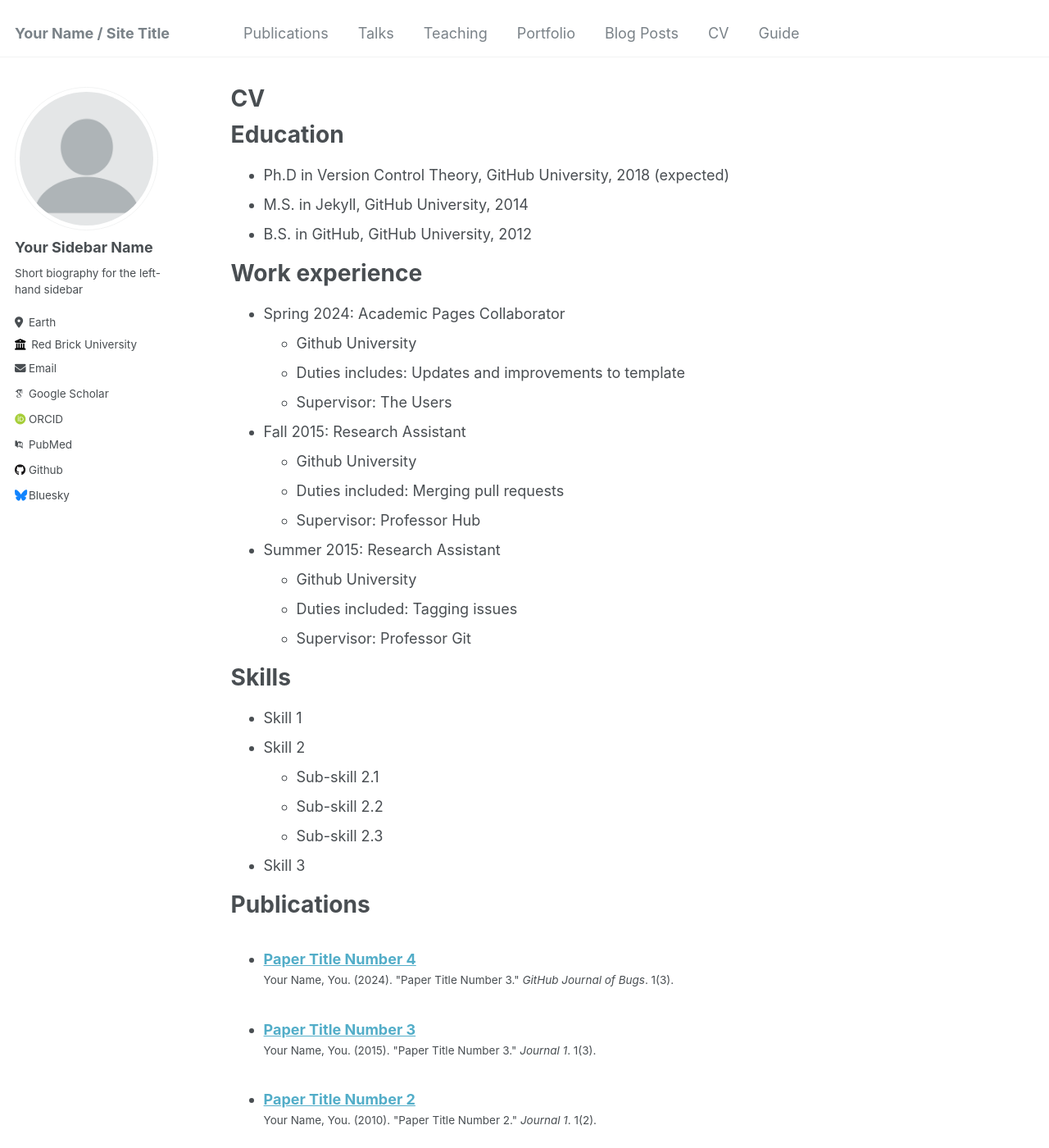
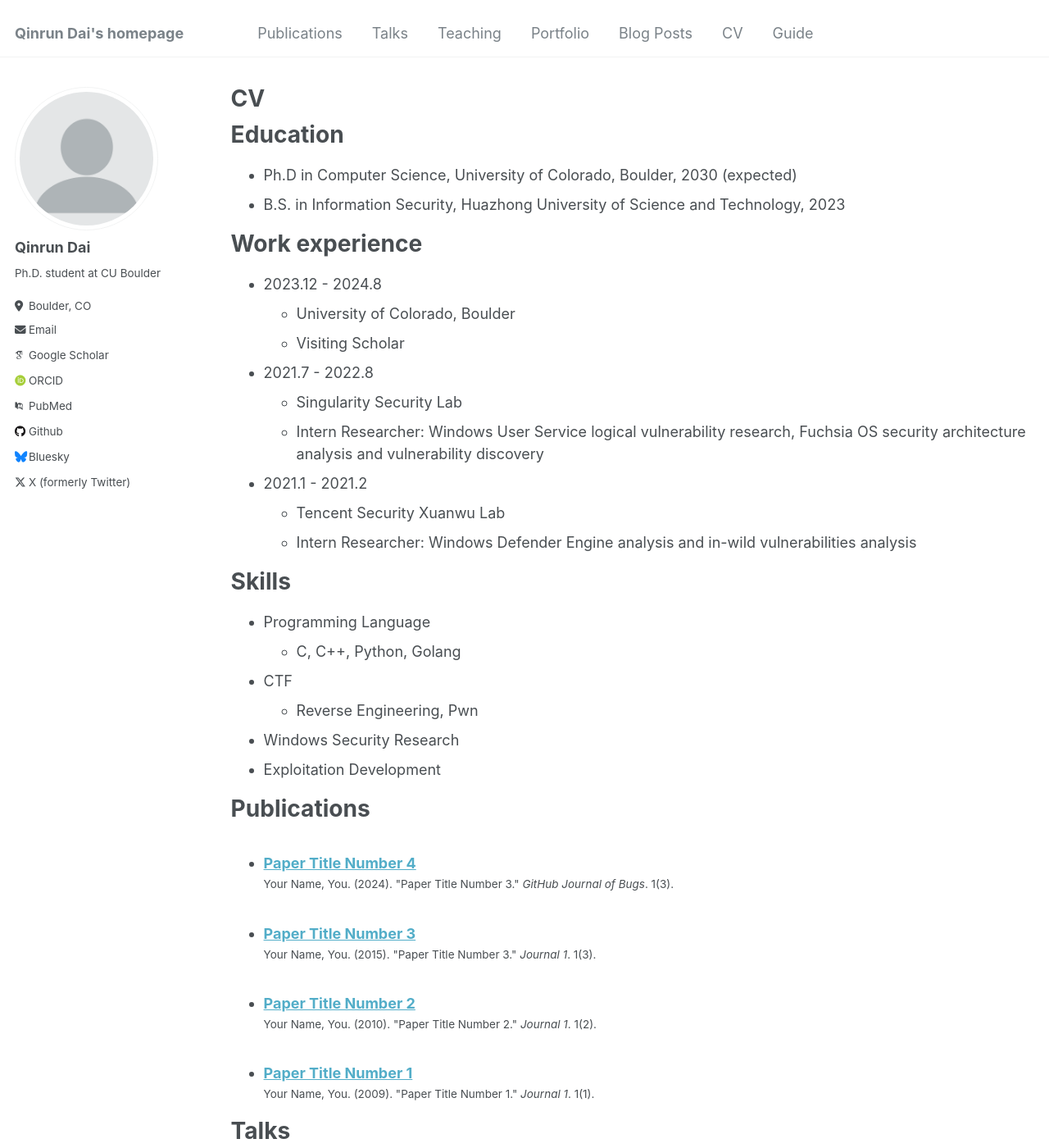
Before and after one commit to second5t/second5t.github.io, a Jekyll site: the page built from _pages/cv.md, in a window 1280 px wide and 1400 px high. Shown: the whole window at 82% size. Built offline with Jekyll 4.4.1, drawn with Linux system fonts in a browser that asks for light colours; some web fonts are replaced; some of the changed text lies outside the part shown.

Commit message:
primary commit

```diff
--- a/_config.yml
+++ b/_config.yml
@@ -8,13 +8,13 @@
 
 # Basic Site Settings
 locale                   : "en-US"
-title                    : "Your Name / Site Title"
+title                    : "Qinrun Dai's homepage"
 title_separator          : "-"
-name                     : &name "Your Name"
-description              : &description "personal description"
-url                      : https://academicpages.github.io # the base hostname & protocol for your site e.g. "https://mmistakes.github.io"
+name                     : &name "Qinrun Dai"
+description              : &description "Ph.D. student at CU Boulder"
+url                      : https://m-ouse.github.io # the base hostname & protocol for your site e.g. "https://mmistakes.github.io"
 baseurl                  : "" # the subpath of your site, e.g. "/blog"
-repository               : "academicpages/academicpages.github.io"
+repository               : "m-ouse/m-ouse.github.io"
 
 # Site Author - The following control what appear as part of the author content on the side bar.
 #               If a field is blank the icon and link will not appear, otherwise it will be shown.
@@ -22,13 +22,12 @@ repository               : "academicpages/academicpages.github.io"
 author:
   # Biographic information
   avatar           : "profile.png"
-  name             : "Your Sidebar Name"
+  name             : "Qinrun Dai"
   pronouns         : # example: "she/her"
-  bio              : "Short biography for the left-hand sidebar"
-  location         : "Earth"
-  employer         : "Red Brick University"
+  bio              : "Ph.D. student at CU Boulder"
+  location         : "Boulder, CO"
   uri              : # URL
-  email            : "none@example.org"
+  email            : "jupmouse@gmail.com"
 
   # Academic websites
   arxiv            : # URL - Update with the correct link to your profile
@@ -65,7 +64,7 @@ author:
   steam            : # Username
   telegram         : # URL
   tumblr           : # Username
-  twitter          : # Username for X / Twitter
+  twitter          : 2st___
   vine             : # Username
   weibo            : # Username
   wikipedia        : # Username
--- a/_pages/cv.md
+++ b/_pages/cv.md
@@ -11,35 +11,31 @@ redirect_from:
 
 Education
 ======
-* Ph.D in Version Control Theory, GitHub University, 2018 (expected)
-* M.S. in Jekyll, GitHub University, 2014
-* B.S. in GitHub, GitHub University, 2012
+* Ph.D in Computer Science, University of Colorado, Boulder, 2030 (expected)
+* B.S. in Information Security, Huazhong University of Science and Technology, 2023
 
 Work experience
 ======
-* Spring 2024: Academic Pages Collaborator
-  * Github University
-  * Duties includes: Updates and improvements to template
-  * Supervisor: The Users
+* 2023.12 - 2024.8
+  * University of Colorado, Boulder
+  * Visiting Scholar
 
-* Fall 2015: Research Assistant
-  * Github University
-  * Duties included: Merging pull requests
-  * Supervisor: Professor Hub
+* 2021.7 - 2022.8
+  * Singularity Security Lab
+  * Intern Researcher: Windows User Service logical vulnerability research, Fuchsia OS security architecture analysis and vulnerability discovery
 
-* Summer 2015: Research Assistant
-  * Github University
-  * Duties included: Tagging issues
-  * Supervisor: Professor Git
+* 2021.1 - 2021.2
+  * Tencent Security Xuanwu Lab
+  * Intern Researcher: Windows Defender Engine analysis and in-wild vulnerabilities analysis
 
 Skills
 ======
-* Skill 1
-* Skill 2
-  * Sub-skill 2.1
-  * Sub-skill 2.2
-  * Sub-skill 2.3
-* Skill 3
+* Programming Language
+  * C, C++, Python, Golang
+* CTF
+  * Reverse Engineering, Pwn
+* Windows Security Research
+* Exploitation Development
 
 Publications
 ======
```
Also changed, not shown: _pages/about.md (+1 -1 lines).
